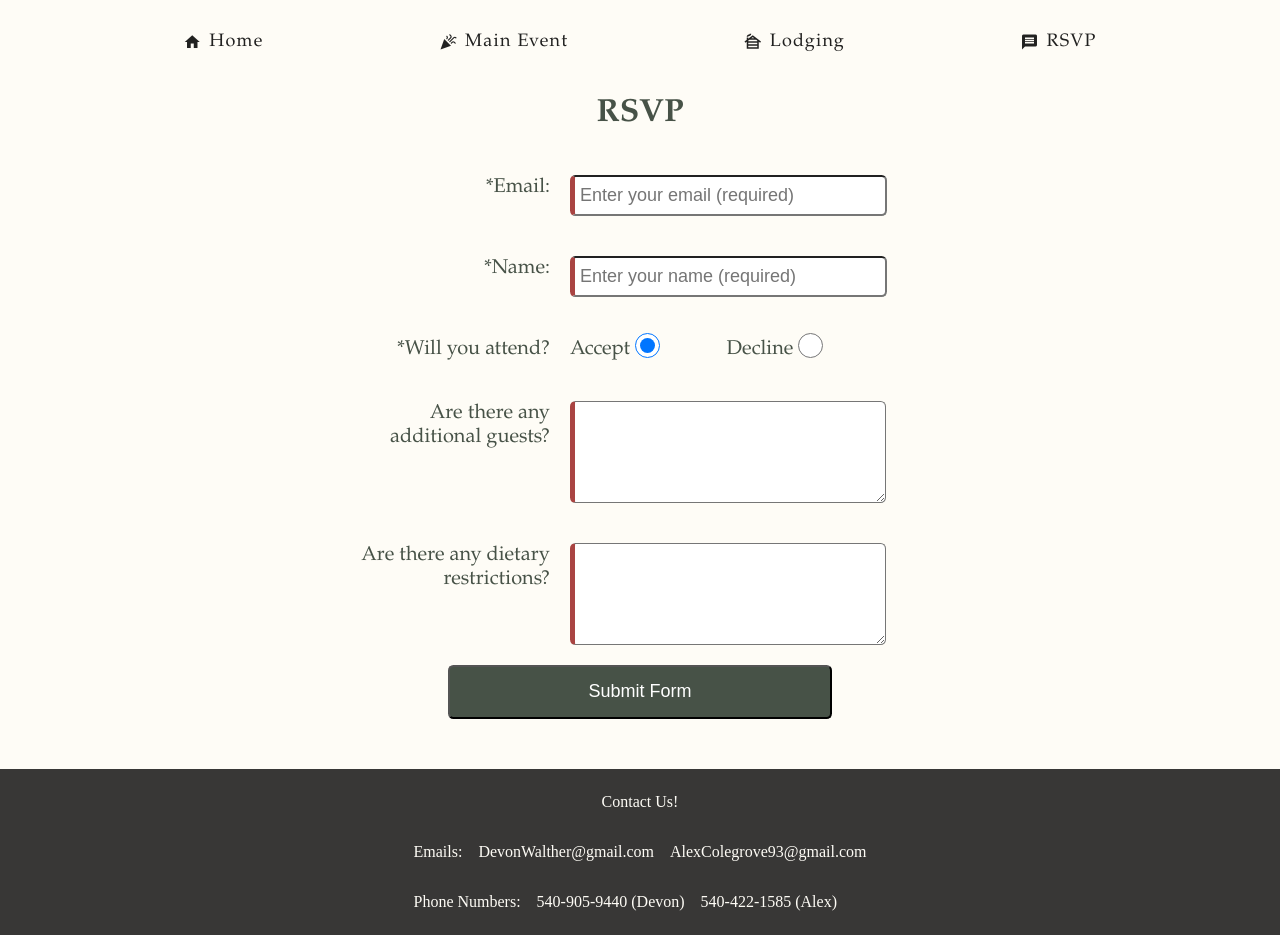
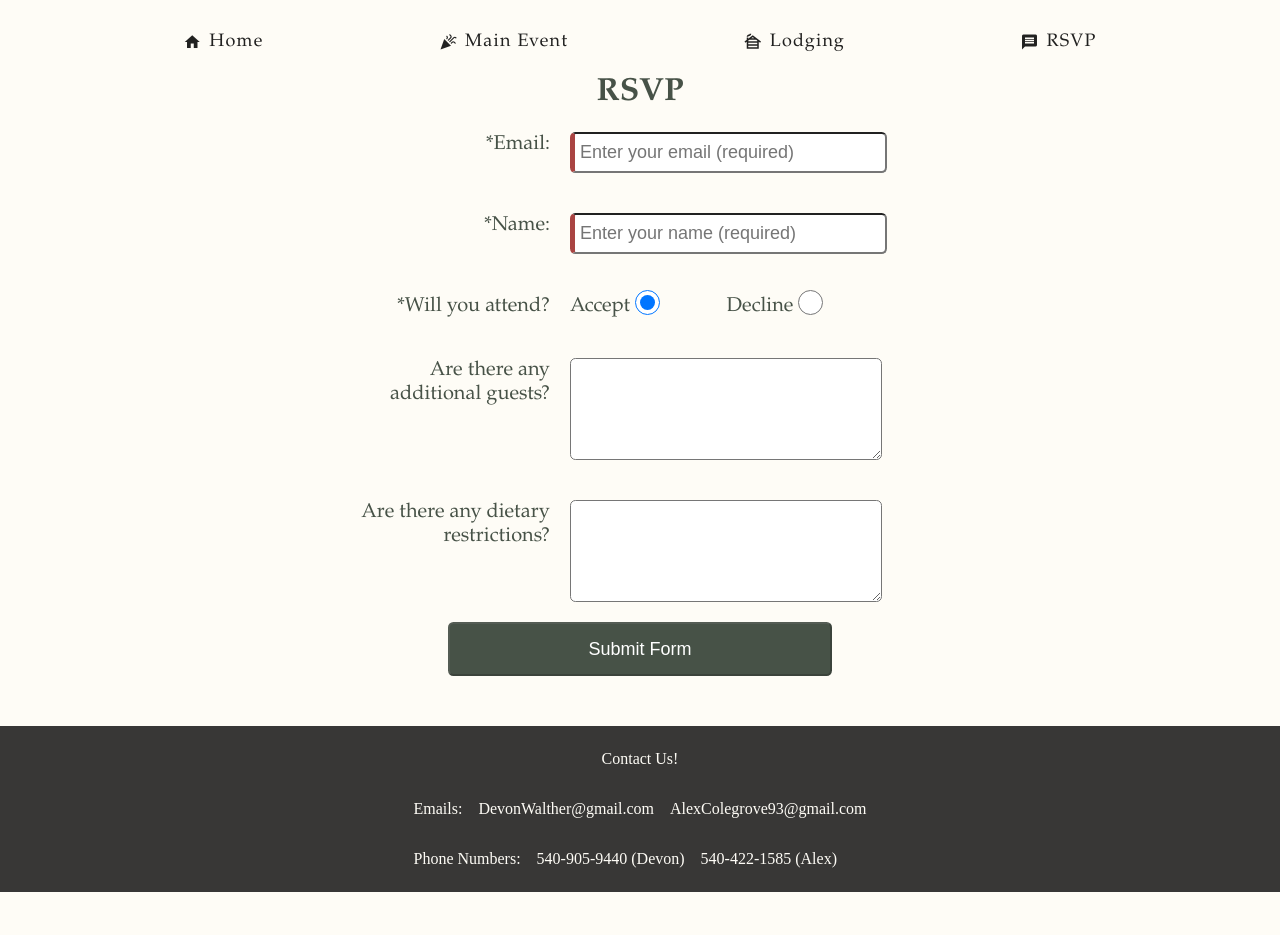
Before and after one commit to amc8mf/wedding, an Angular app: page /rsvp in a window 1280 px wide. After the commit the page ends 892 px from the top, so only its background shows below. Built offline with nearby package versions, Linux system fonts and the light colour scheme; a web font is replaced by a local one.

Commit message:
form fixes and validation

```diff
--- a/src/app/pages/rsvp/rsvp.component.html
+++ b/src/app/pages/rsvp/rsvp.component.html
@@ -59,7 +59,6 @@
                 <textarea type="text"
                     class="form-control"
                     id="additionalGuests"
-                required
                     [(ngModel)]="model.additionalGuests" name="additional-guests">
                 </textarea>
             </div>
@@ -69,13 +68,14 @@
                 <textarea
                     class="form-control"
                     id="dietaryRestrictions"
-                required
                     [(ngModel)]="model.dietaryRestrictions" name="dietary-restrictions">
 
                 </textarea>
             </div>
-
-        <button type="submit">Submit Form</button>
+            <div class="alert" *ngIf="rsvpForm.touched && !rsvpForm.valid">
+                <p>Please fill out the Email and Name field before submitting the form.</p>
+            </div>
+            <button type="submit" [disabled]="!rsvpForm.valid">Submit Form</button>
         </form>
     </div>
     <div [hidden]="!submitted" class="success-msg">
--- a/src/app/pages/rsvp/rsvp.component.scss
+++ b/src/app/pages/rsvp/rsvp.component.scss
@@ -14,8 +14,9 @@ h1, h2, p {
     @media (max-width: 500px) {
         max-width: 95%;
     }
-    margin: auto;
-    margin-bottom: 50px !important;
+    margin-left: auto;
+    margin-right: auto;
+    padding-bottom: 50px;
 }
 
 form {
@@ -24,11 +25,10 @@ form {
 }
 
 .form-group {
-    display: flex;
-    flex-wrap: nowrap;
+display: flex;
     @media (max-width: 900px) {
-        display: block;
-    }
+    display: block;
+}
     padding: 1em;
     @media (max-width: 900px) {
         padding-left: 0;
@@ -38,7 +38,7 @@ form {
 }
 
 .form-label {
-    margin-right: 1em;
+    padding-right: 1em;
     text-align: right;
     width: 35%;
     @media (max-width: 900px) {
@@ -54,6 +54,7 @@ input:not([type=radio]), textarea {
     border-radius: .3em;
     padding: 5px;
     font-size: 18px;
+    margin-right: 1em;
     @media (max-width: 900px) {
         display: block;
         width: 100%;
@@ -71,12 +72,17 @@ button {
     background-color: #475247;
     color: white;
     width: 60%;
-    margin: auto;
+    margin-left: auto;
+    margin-right: auto;
     height: 3em;
     border-radius: .3em;
     cursor: pointer;
     &:hover {
         background-color: forestgreen;
+    }
+    &:disabled{
+        cursor: not-allowed;
+        background-color: #475247;
     }
 }
 
@@ -91,7 +97,7 @@ input[type="radio"] {
     .form-label {
         @media (max-width: 900px) {
             display: block;
-            margin-bottom: 1em;
+            padding-bottom: 1em;
         }
     }
 
@@ -108,7 +114,8 @@ input[type="radio"] {
 
 .alert {
     color: #a94442;
-    margin: auto;
+    margin-left: auto;
+    margin-right:auto;
 }
 
 .ng-valid[required], .ng-valid.required  {
@@ -121,7 +128,7 @@ input[type="radio"] {
 
 .row {
     display: flex;
-    margin: 2em;
+    padding: 2em;
     @media (max-width: 900px) {
         flex-direction: column;
         width: 95%;
@@ -141,3 +148,7 @@ input[type="radio"] {
     color: #42A948;
     font-size: 48px;
 }
+
+h1 {
+    margin: 0;
+}
```
Also changed, not shown: src/assets/skyline.jpeg (deleted). Lines whose indentation alone changed are shown as unchanged.
